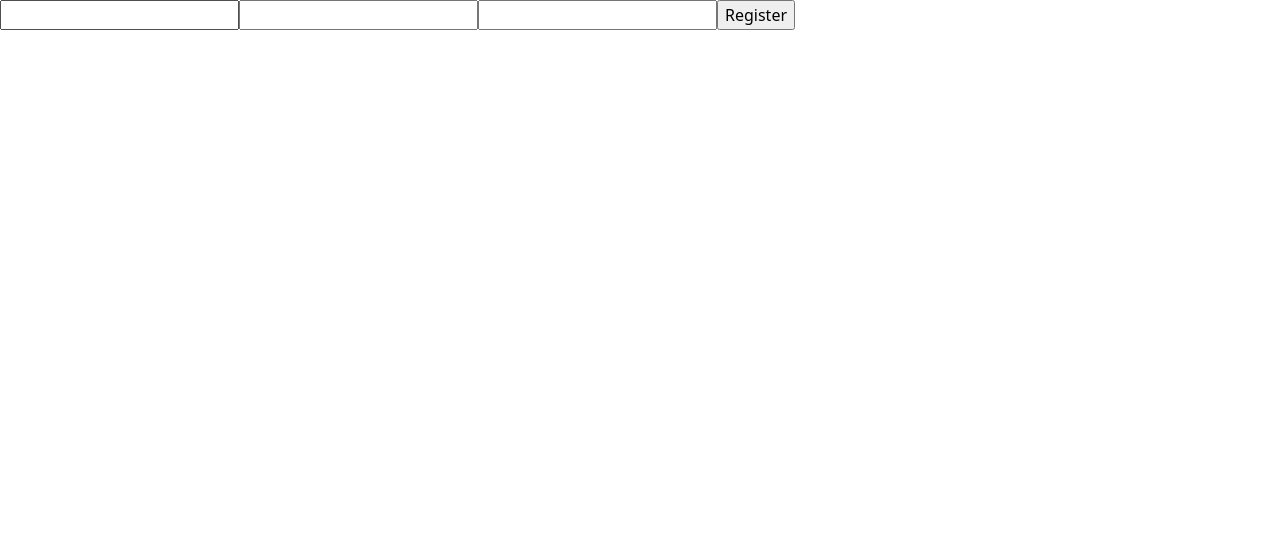
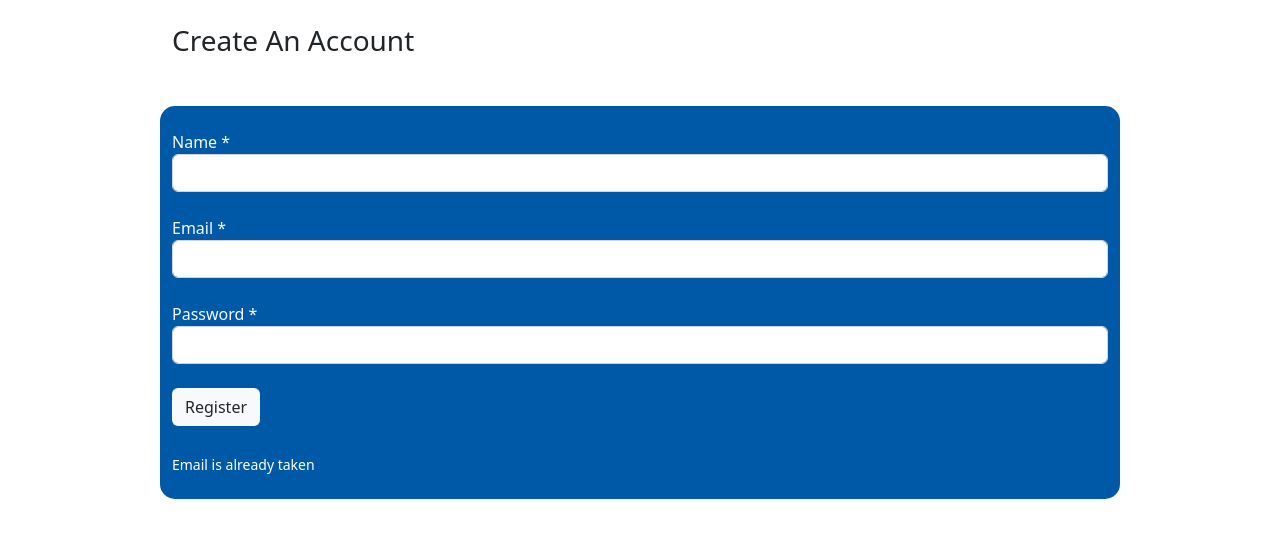
Before and after one commit to geoffhui/reactjs-online-store, a React (Create React App) app in the folder client/: page /register in a window 1280 px wide. Shown: the top 538 px of the page. Built offline with nearby package versions, Linux system fonts and the light colour scheme; no server answers.

Commit message:
created UI for account registration page

```diff
--- a/client/src/App.css
+++ b/client/src/App.css
@@ -55,3 +55,7 @@
 .footer {
    height: 100px;
 }
+
+.rounded-corners {
+   border-radius: 15px 15px 15px 15px;
+}
--- a/client/src/pages/Register.js
+++ b/client/src/pages/Register.js
@@ -23,12 +23,30 @@ const Register = () => {
    }
 
    return (
-      <form onSubmit={event => handleRegister(event)}>
-         <input type="text" value={ name } onChange={ e => setName(e.target.value) }/>
-         <input required type="email" value={ email } onChange={ e => setEmail(e.target.value) } />
-         <input required type="password" value={ password } onChange={ e => setPassword(e.target.value) } />
-         <input type="submit" value="Register" />
-      </form>
+      <div>
+         <h3 className='container w-75 text-start mt-4'>Create An Account</h3>
+         <form className='container mt-5 w-75 bg-color-0059a7 rounded-corners' onSubmit={event => handleRegister(event)}>
+         <div className='form-group'>
+            <label className='mt-4 text-light'>Name *</label>
+            <input className='form-control mb-4' required type="text" value={ name } onChange={ e => setName(e.target.value) }/>
+         </div>
+
+         <div className='form-group'>
+            <label className='text-light'>Email *</label>
+            <input className='form-control mb-4' required type="email" value={ email } onChange={ e => setEmail(e.target.value) } />
+         </div>
+
+         <div className='form-group'>
+            <label className='text-light'>Password *</label>
+            <input className='form-control mb-4' required type="password" value={ password } onChange={ e => setPassword(e.target.value) } />
+         </div>
+
+         <div className='form-group'>
+            <button className='btn bg-light mb-4' type='submit'>Register</button>
+            <label className='form-text col-12 text-white mb-4'>Email is already taken</label>
+         </div>
+         </form>
+      </div>
    );
 }
 
```
